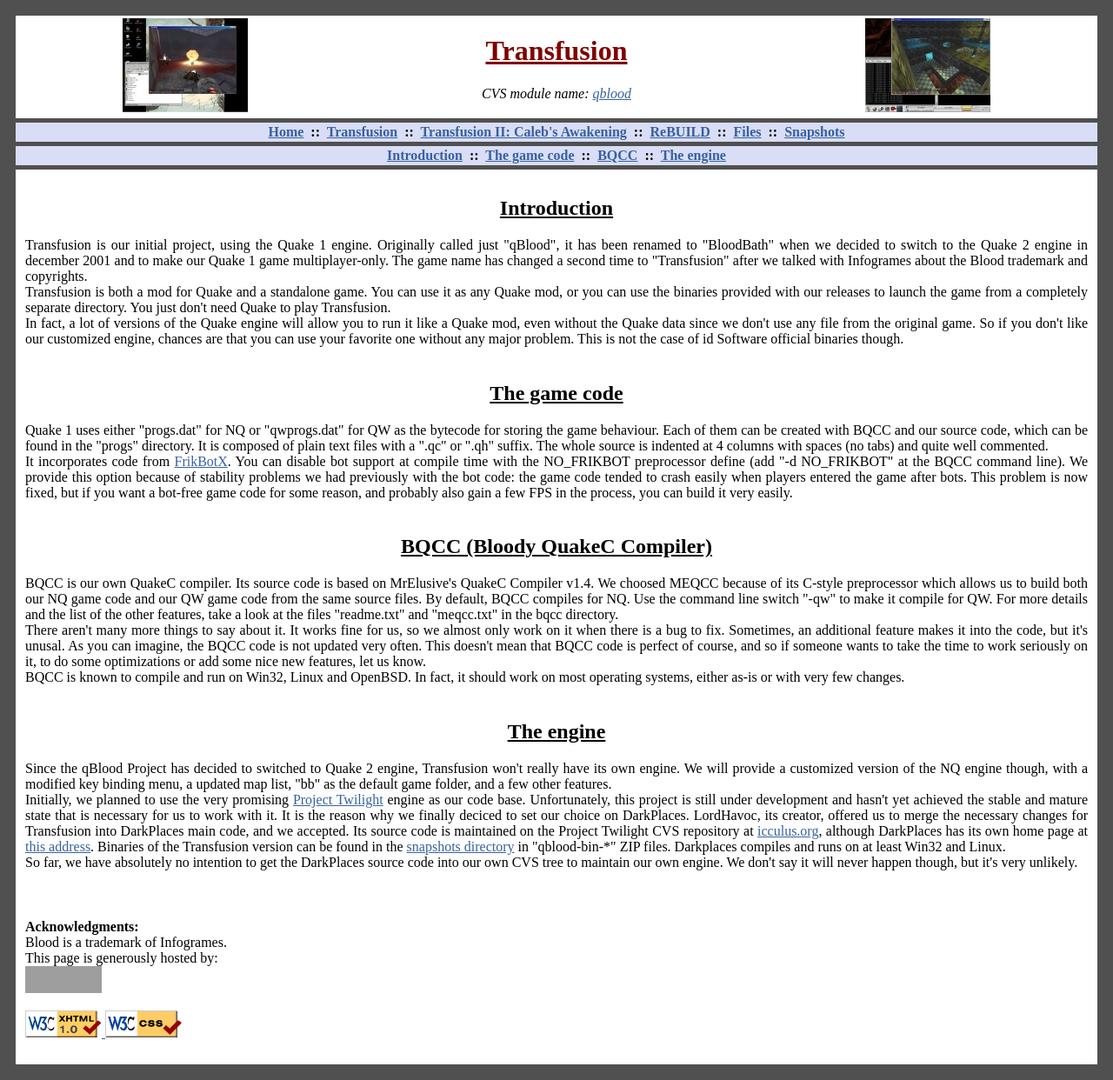
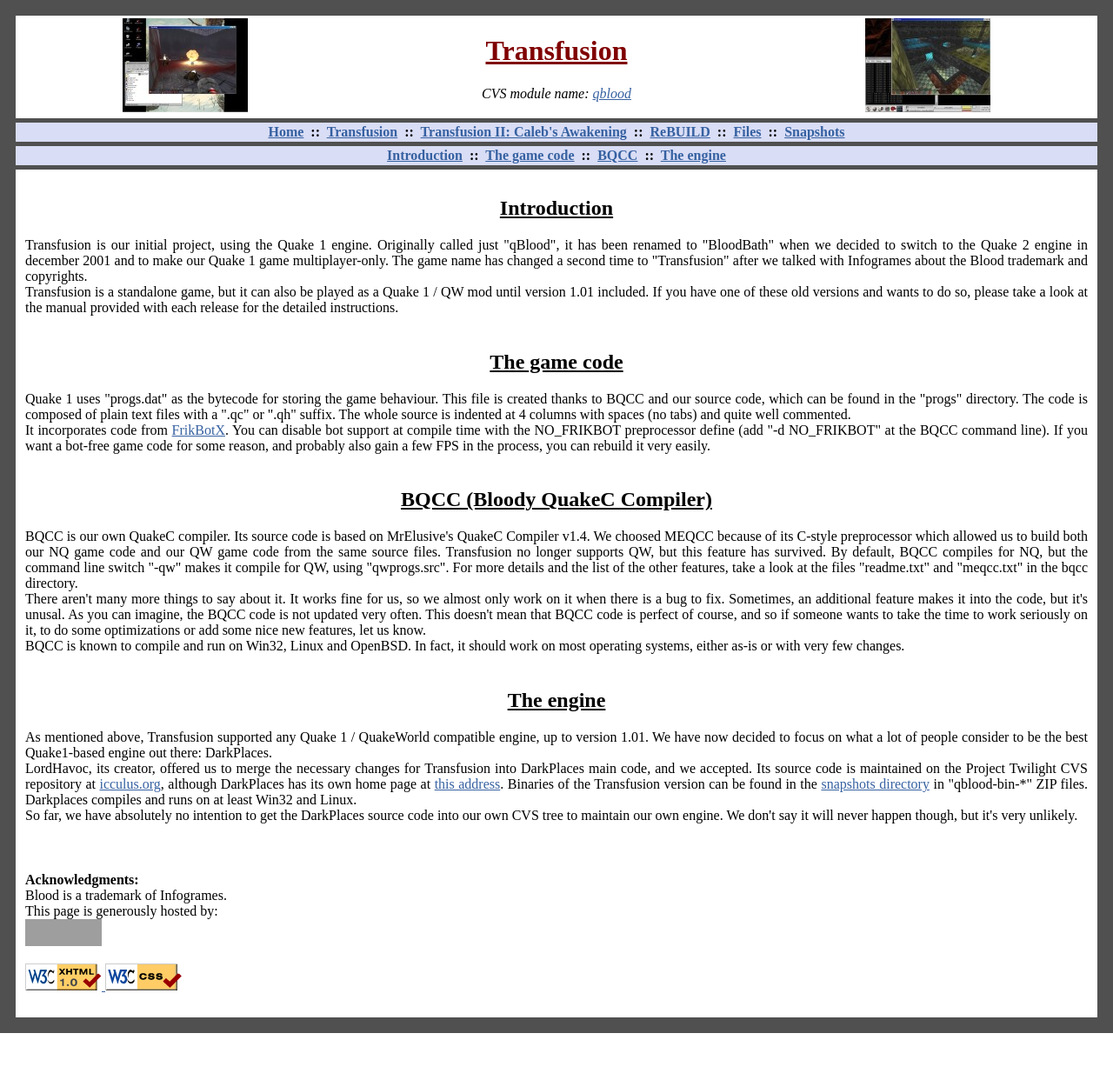
Before and after one commit to a-sf-mirror/transfusion, a PHP site: page /transfusion.php in a window 1280 px wide. Shown: the whole page at 87% size. After the commit the page ends 1188 px from the top, so only its background shows below. Run offline with PHP 8.4, Linux system fonts and the light colour scheme; grey boxes are pictures that could not be loaded.

Commit message:
Updated news, Awakening and Transfusion pages, and Project Leaders

```diff
--- a/website/transfusion.php
+++ b/website/transfusion.php
@@ -20,31 +20,24 @@
 	the Quake 2 engine in december 2001 and to make our Quake 1 game multiplayer-only.
 	The game name has changed a second time to "Transfusion" after we talked with Infogrames
 	about the Blood trademark and copyrights.<br />
-	Transfusion is both a mod for Quake and a standalone game. You can use it as any
-	Quake mod, or you can use the binaries provided with our releases to launch the
-	game from a completely separate directory. You just don't need Quake to play
-	Transfusion.<br /> In fact, a lot of versions of the Quake engine will allow you
-	to run it like a Quake mod, even without the Quake data since we don't use any
-	file from the original game. So if you don't like our customized engine, chances are
-	that you can use your favorite one without any major problem. This is not the case of
-	id Software official binaries though.<br />
+	Transfusion is a standalone game, but it can also be played as a Quake 1 / QW mod
+	until version 1.01 included. If you have one of these old versions and wants to do so,
+	please take a look at the manual provided with each release for the detailed
+	instructions.<br />
 </div>
 
 <!-- The game code -->
 <div class="section">
 	<h2 id="gamecode-section" class="section">The game code</h2>
-	Quake 1 uses either "progs.dat" for NQ or "qwprogs.dat" for QW as the
-	bytecode for storing the game behaviour. Each of them can be created with
-	BQCC and our source code, which can be found in the "progs" directory. It is
-	composed of plain text files with a ".qc" or ".qh" suffix. The whole source is
-	indented at 4 columns with spaces (no tabs) and quite well commented.<br />
+	Quake 1 uses "progs.dat" as the	bytecode for storing the game behaviour. This file is
+	created thanks to BQCC and our source code, which can be found in the "progs" directory.
+	The code is composed of plain text files with a ".qc" or ".qh" suffix. The whole source
+	is indented at 4 columns with spaces (no tabs) and quite well commented.<br />
 	It incorporates code from <a href="http://www.inside3d.com/frikbot/">FrikBotX</a>.
 	You can disable bot support at compile time with the NO_FRIKBOT preprocessor define
-	(add "-d NO_FRIKBOT" at the BQCC command line). We provide this option because of
-	stability problems we had previously with the bot code: the game code tended to crash
-	easily when players entered the game after bots. This problem is now fixed, but if you
-	want a bot-free game code for some reason, and probably also gain a few FPS in the
-	process, you can build it very easily.<br />
+	(add "-d NO_FRIKBOT" at the BQCC command line). If you want a bot-free game code for
+	some reason, and probably also gain a few FPS in the process, you can rebuild it very
+	easily.<br />
 </div>
 
 <!-- BQCC -->
@@ -52,9 +45,10 @@
 	<h2 id="bqcc-section" class="section">BQCC (Bloody QuakeC Compiler)</h2>
 	BQCC is our own QuakeC compiler. Its source code is based on MrElusive's
 	QuakeC Compiler v1.4. We choosed MEQCC because of its C-style
-	preprocessor which allows us to build both our NQ game code and our
-	QW game code from the same source files. By default, BQCC compiles
-	for NQ. Use the command line switch "-qw" to make it compile for QW.
+	preprocessor which allowed us to build both our NQ game code and our
+	QW game code from the same source files. Transfusion no longer supports
+	QW, but this feature has survived. By default, BQCC compiles for NQ, but
+	the command line switch "-qw" makes it compile for QW, using "qwprogs.src".
 	For more details and the list of the other features, take a look at
 	the files "readme.txt" and "meqcc.txt" in the bqcc directory.<br />
 	There aren't many more things to say about it. It works fine for us,
@@ -72,16 +66,10 @@
 <!-- The engine -->
 <div class="section">
 	<h2 id="engine-section" class="section">The engine</h2>
-	Since the qBlood Project has decided to switched to Quake 2 engine,
-	Transfusion won't really have its own engine. We will provide a customized
-	version of the NQ engine though, with a modified key binding menu,
-	a updated map list, "bb" as the default game folder, and a few other features.<br />
-	Initially, we planned to use the very promising
-	<a href="http://twilight.sourceforge.net/">Project Twilight</a> engine as our
-	code base. Unfortunately, this project is still under development and hasn't
-	yet achieved the stable and mature state that is necessary for us to work
-	with it. It is the reason why we finally deciced to set our choice on
-	DarkPlaces. LordHavoc, its creator, offered us to merge the necessary changes
+	As mentioned above, Transfusion supported any Quake 1 / QuakeWorld compatible
+	engine, up to version 1.01. We have now decided to focus on what a lot of
+	people consider to be the best Quake1-based engine out there: DarkPlaces.<br />
+	LordHavoc, its creator, offered us to merge the necessary changes
 	for Transfusion into DarkPlaces main code, and we accepted. Its source code is
 	maintained on the Project Twilight CVS repository at
 	<a href="http://icculus.org/">icculus.org</a>, although DarkPlaces has its own
```
Also changed, not shown: website/awakening.php (+5 -5 lines), website/index.php (+14 -13 lines).
